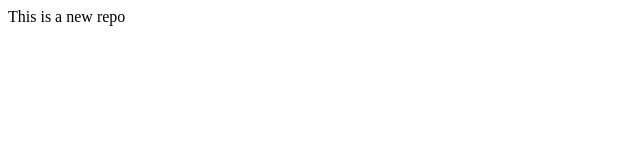
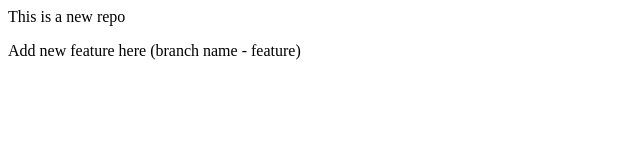
Before and after one commit to Adarsh-Khetan/local_repo, a plain HTML site: page index.html in a window 1280 px wide. Shown: the whole page, without its empty margins (0-640 px from the left). Drawn offline with Linux system fonts and the light colour scheme.

Commit message:
Adding feature

```diff
--- a/index.html
+++ b/index.html
@@ -1 +1,2 @@
 <p>This is a new repo</p>
+<p>Add new feature here (branch name - feature)</p>
```
